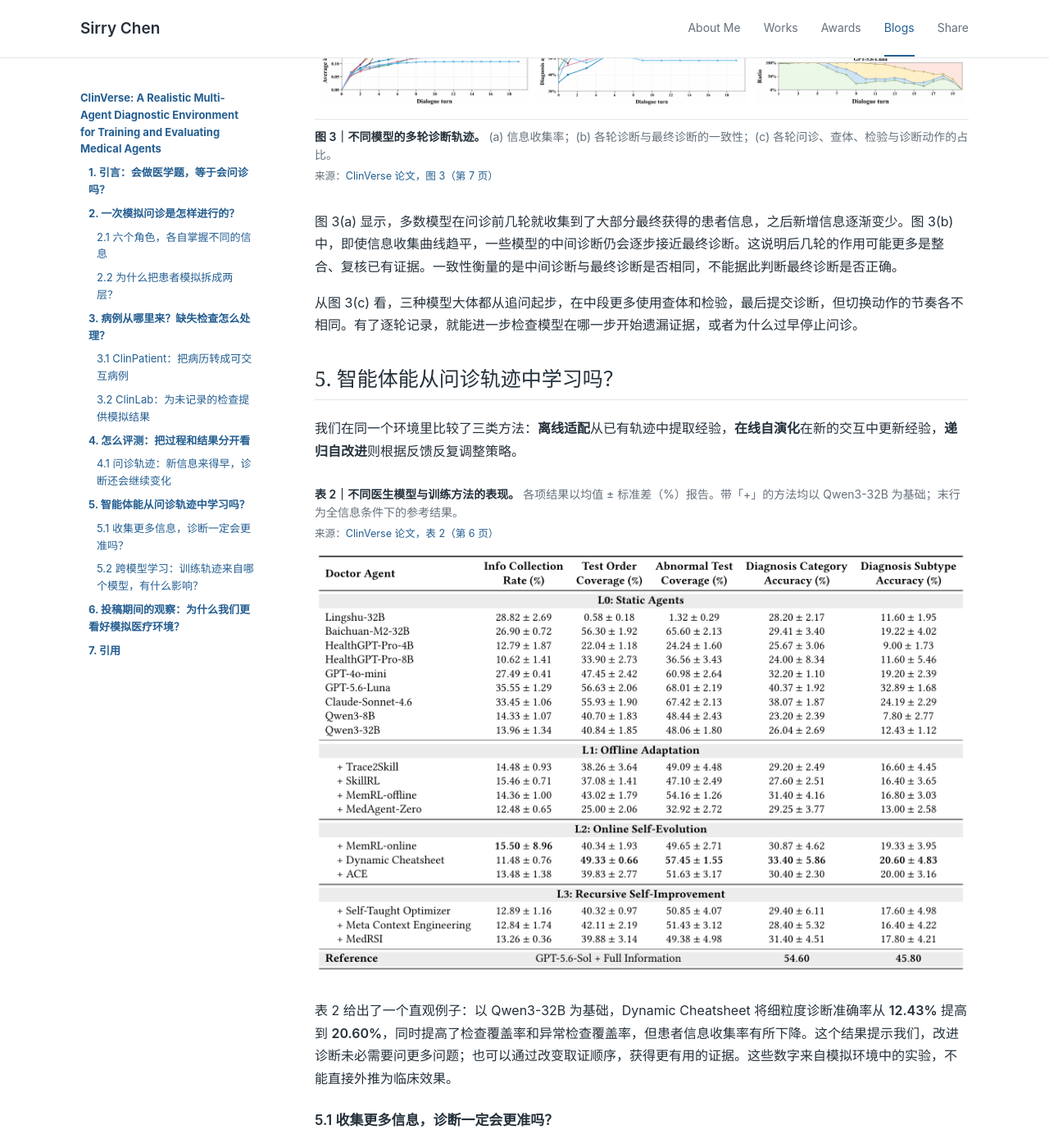
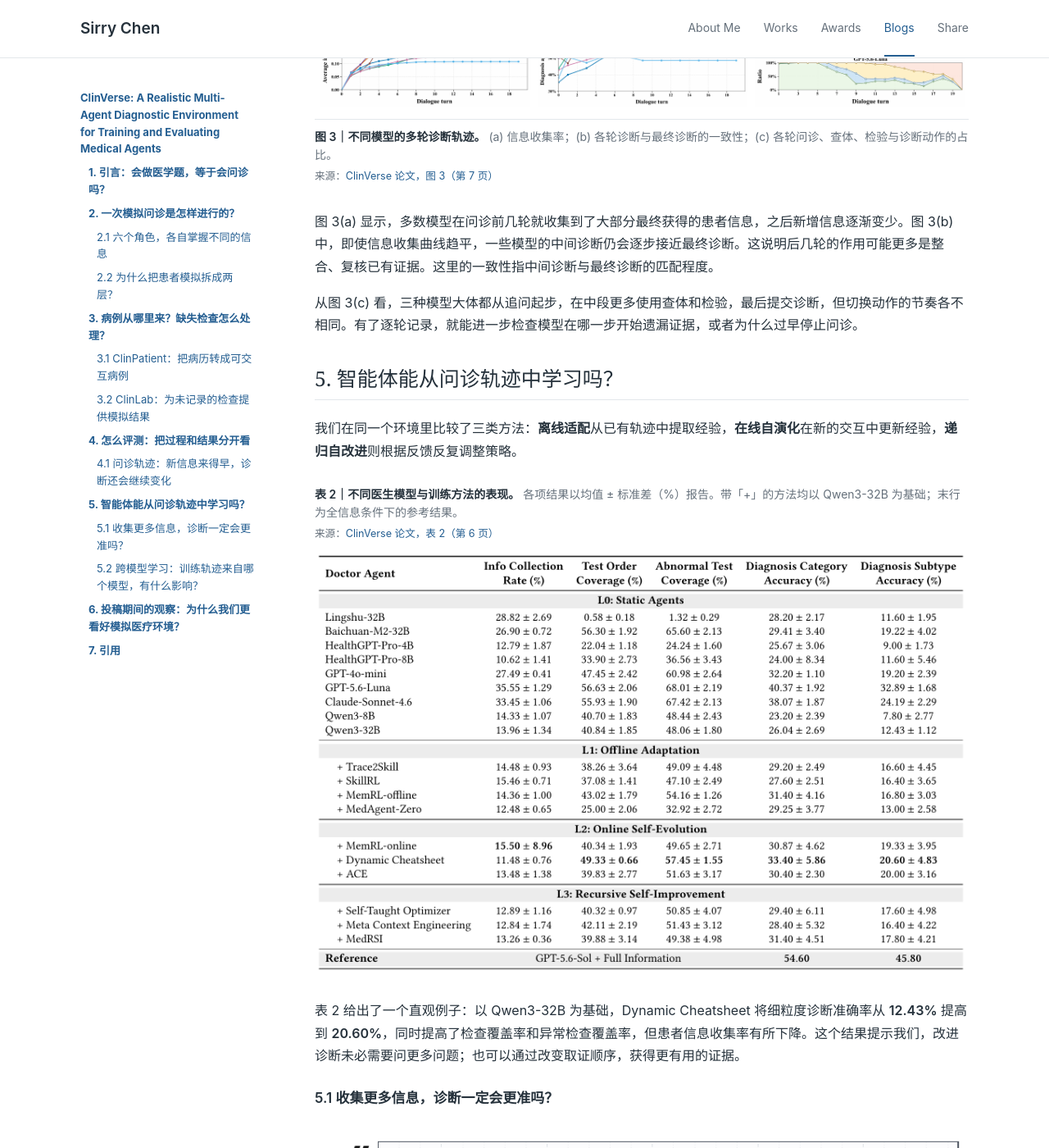
Before and after one commit to SirryChen/SirryChen.github.io, a Jekyll site: the page built from blogs/2026-11-13-ClinVerse-KDD2027.md, in a window 1280 px wide and 1400 px high, scrolled down 2669 px. Shown: the whole window at 82% size. Built offline with Jekyll 4.4.1, drawn with Linux system fonts in a browser that asks for light colours; comment, search, counter and statistics services are not loaded; some of the changed text lies outside the part shown.

Commit message:
Remove defensive phrasing from ClinVerse blog

```diff
--- a/blogs/2026-11-13-ClinVerse-KDD2027.md
+++ b/blogs/2026-11-13-ClinVerse-KDD2027.md
@@ -50,7 +50,7 @@
 
 ### 3.2 ClinLab：为未记录的检查提供模拟结果
 
-原始病历只记录了当时做过的检查。当医生智能体申请一项检查时，环境优先返回已有记录；如果记录缺失，再由 **ClinLab** 根据病例上下文生成模拟结果。这样可以让智能体尝试不同的检查路径，也减少它把“某项检查没有记录”当成诊断线索的机会。ClinLab 的输出属于模拟证据，不能当作真实检查结果。
+原始病历只记录了当时做过的检查。当医生智能体申请一项检查时，环境优先返回已有记录；如果记录缺失，再由 **ClinLab** 根据病例上下文生成模拟结果。这样可以让智能体尝试不同的检查路径，也减少它把“某项检查没有记录”当成诊断线索的机会。
 
 ## 4. 怎么评测：把过程和结果分开看
 
@@ -74,7 +74,7 @@
   </figcaption>
 </figure>
 
-图 3(a) 显示，多数模型在问诊前几轮就收集到了大部分最终获得的患者信息，之后新增信息逐渐变少。图 3(b) 中，即使信息收集曲线趋平，一些模型的中间诊断仍会逐步接近最终诊断。这说明后几轮的作用可能更多是整合、复核已有证据。一致性衡量的是中间诊断与最终诊断是否相同，不能据此判断最终诊断是否正确。
+图 3(a) 显示，多数模型在问诊前几轮就收集到了大部分最终获得的患者信息，之后新增信息逐渐变少。图 3(b) 中，即使信息收集曲线趋平，一些模型的中间诊断仍会逐步接近最终诊断。这说明后几轮的作用可能更多是整合、复核已有证据。这里的一致性指中间诊断与最终诊断的匹配程度。
 
 从图 3(c) 看，三种模型大体都从追问起步，在中段更多使用查体和检验，最后提交诊断，但切换动作的节奏各不相同。有了逐轮记录，就能进一步检查模型在哪一步开始遗漏证据，或者为什么过早停止问诊。
 
@@ -90,7 +90,7 @@
   <a href="{{ '/file/ClinVerse/table-2-model-and-training-results.png' | relative_url }}"><img src="{{ '/file/ClinVerse/table-2-model-and-training-results.png' | relative_url }}" alt="论文表 2：静态模型、离线适配、在线自演化及递归自改进方法在五项指标上的比较" width="1692" height="1090" loading="lazy"></a>
 </figure>
 
-表 2 给出了一个直观例子：以 Qwen3-32B 为基础，Dynamic Cheatsheet 将细粒度诊断准确率从 **12.43%** 提高到 **20.60%**，同时提高了检查覆盖率和异常检查覆盖率，但患者信息收集率有所下降。这个结果提示我们，改进诊断未必需要问更多问题；也可以通过改变取证顺序，获得更有用的证据。这些数字来自模拟环境中的实验，不能直接外推为临床效果。
+表 2 给出了一个直观例子：以 Qwen3-32B 为基础，Dynamic Cheatsheet 将细粒度诊断准确率从 **12.43%** 提高到 **20.60%**，同时提高了检查覆盖率和异常检查覆盖率，但患者信息收集率有所下降。这个结果提示我们，改进诊断未必需要问更多问题；也可以通过改变取证顺序，获得更有用的证据。
 
 ### 5.1 收集更多信息，诊断一定会更准吗？
 
@@ -120,7 +120,7 @@
 
 在这项工作投稿期间，我们陆续读到了许多尝试模拟真实医疗过程的研究。[Evolving Interactive Diagnostic Agents in a Virtual Clinical Environment](https://arxiv.org/abs/2510.24654) 利用虚拟临床环境训练和评估多轮诊断策略；[Sequential Diagnosis with Language Models](https://arxiv.org/abs/2506.22405) 把病例变成逐步揭示证据的诊断任务，并同时考察准确率与检查成本；[Towards autonomous medical artificial intelligence agents](https://www.nature.com/articles/s41586-026-10675-5) 则让 MIRA 在隔离的电子健康记录环境中执行更广泛的临床操作。
 
-这些工作各有侧重，却让我们看到了同一条研究路径：当环境能对追问、检查和决策给出反馈时，我们就能观察模型如何得到答案，比较不同策略的取舍，并把发现的问题转化为训练目标。这些进展让我们更有信心，**构建贴近真实流程的模拟医疗环境，是促进医疗 AI 发展的重要途径**。模拟环境提供了反复试验和改进的空间；真实临床中的效果仍需要独立验证。
+这些工作各有侧重，却让我们看到了同一条研究路径：当环境能对追问、检查和决策给出反馈时，我们就能观察模型如何得到答案，比较不同策略的取舍，并把发现的问题转化为训练目标。这些进展让我们更有信心，**构建贴近真实流程的模拟医疗环境，是促进医疗 AI 发展的重要途径**。
 
 ## 7. 引用
 
```
